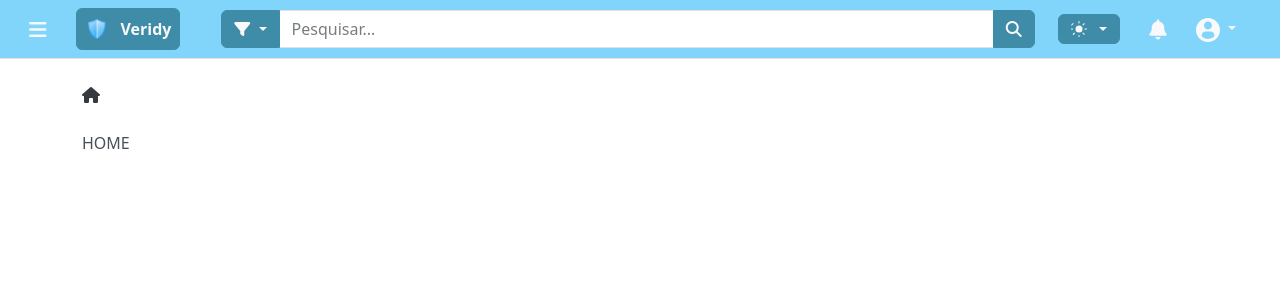
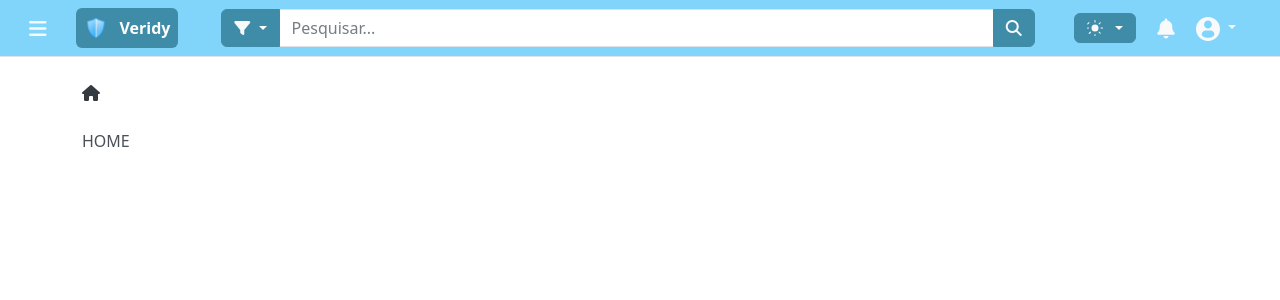
Before and after one commit to FilhoDeEd/Veridy, a Django app: page / in a window 1280 px wide. Shown: the top 300 px of the page. Run offline with Django 5.2, Linux system fonts and the light colour scheme; some libraries are stand-ins or nearby versions.

Commit message:
limpeza do header

```diff
--- /dev/null
+++ b/django/common/static/css/header.css
@@ -0,0 +1,5 @@
+.btn-brand {
+    background-color: #3f8ca8;
+    border-color: #3f8ca8;
+    color: #fff;
+}
--- a/django/common/templates/base.html
+++ b/django/common/templates/base.html
@@ -12,6 +12,7 @@
         crossorigin="anonymous" referrerpolicy="no-referrer" />
     <link rel="stylesheet" href="{% static 'css/bootstrap.custom.css' %}">
     <link rel="stylesheet" href="{% static 'css/styles.css' %}">
+    <link rel="stylesheet" href="{% static 'css/header.css' %}">
 </head>
 
 <body>
--- a/django/common/templates/components/header.html
+++ b/django/common/templates/components/header.html
@@ -8,23 +8,22 @@
 </svg>
 <header class="py-2 border-bottom bg-primary">
     <div class="container-fluid row align-items-center">
-        <div class="col-2 col-md-2 d-flex align-items-center">
-            <button class="btn hover-bg-light ms-1 theme-inverse" onclick="toggleSidebar()">
+        <div class="col-12 col-md-2 d-flex align-items-center mb-2 mb-md-0">
+            <button class="btn ms-1 theme-inverse" onclick="toggleSidebar()">
                 <i class="fas fa-bars fa-lg"></i>
             </button>
             <a href="#"
-                class="d-flex align-items-center ps-1 pe-2 py-1 ms-3 rounded text-decoration-none theme-inverse"
-                style="background-color: #3f8ca8; border: 1px solid #3f8ca8;">
+                class="d-flex align-items-center ps-1 pe-2 py-1 ms-3 rounded text-decoration-none theme-inverse btn-brand">
                 <img src="{% static 'img/logo.png' %}" alt="Logo da Veridy" height="32" class="me-2">
                 <strong>Veridy</strong>
             </a>
         </div>
-        <div class="col-8 col-md-8">
+
+        <div class="col-12 col-md-8 mb-2 mb-md-0">
             <form role="search">
                 <div class="input-group">
-                    <button class="btn dropdown-toggle theme-inverse"
-                        style="background-color: #3f8ca8; border-color: #3f8ca8;" type="button"
-                        data-bs-toggle="dropdown" aria-expanded="false">
+                    <button class="btn dropdown-toggle theme-inverse btn-brand" data-bs-toggle="dropdown"
+                        aria-expanded="false">
                         <i class="fas fa-filter theme-inverse"></i>
                     </button>
                     <ul class="dropdown-menu">
@@ -34,24 +33,22 @@
                         <li><a class="dropdown-item" href="#">Instituições</a></li>
                     </ul>
                     <input type="search" class="form-control" placeholder="Pesquisar..." aria-label="Search">
-                    <button class="btn" style="background-color: #3f8ca8; border-color: #3f8ca8;" type="submit">
+                    <button class="btn btn-brand" type="submit">
                         <i class="fas fa-search theme-inverse"></i>
                     </button>
                 </div>
             </form>
         </div>
-        <div class="col-2 col-md-2 d-flex justify-content-end align-items-center gap-3">
+
+        <div class="col-12 col-md-2 d-flex justify-content-end align-items-center gap-2">
             {% include './color_mode_toggler.html' %}
             <button class="btn position-relative theme-inverse">
                 <i class="fas fa-bell fa-lg"></i>
-            <span class="position-absolute top-0 start-100 translate-middle p-1dawdsw">
-            <span class="visually-hidden">Notificações</span>
-            </span>
             </button>
             <div class="dropdown me-2">
-                <a href="#" class="d-block text-decoration-none dropdown-toggle theme-inverse"
-                    data-bs-toggle="dropdown" aria-expanded="false">
-                    <svg class="bi me-0 theme-icon-active theme-inverse" width="1.5em" height="1.5em">
+                <a href="#" class="d-block text-decoration-none dropdown-toggle theme-inverse" data-bs-toggle="dropdown"
+                    aria-expanded="false">
+                    <svg class="bi me-0 theme-inverse" width="1.5em" height="1.5em">
                         <use href="#no-user-icon"></use>
                     </svg>
                 </a>
```
Lines whose indentation alone changed are shown as unchanged.
